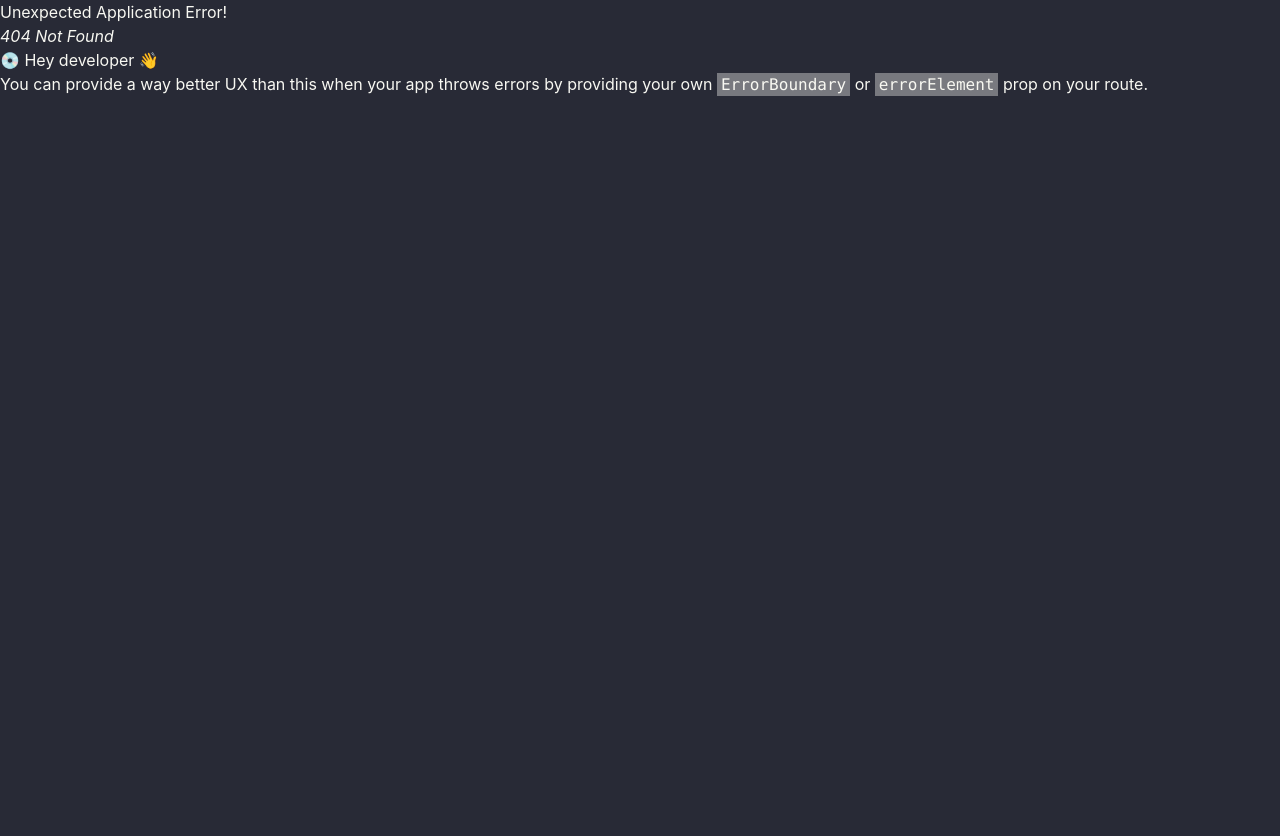
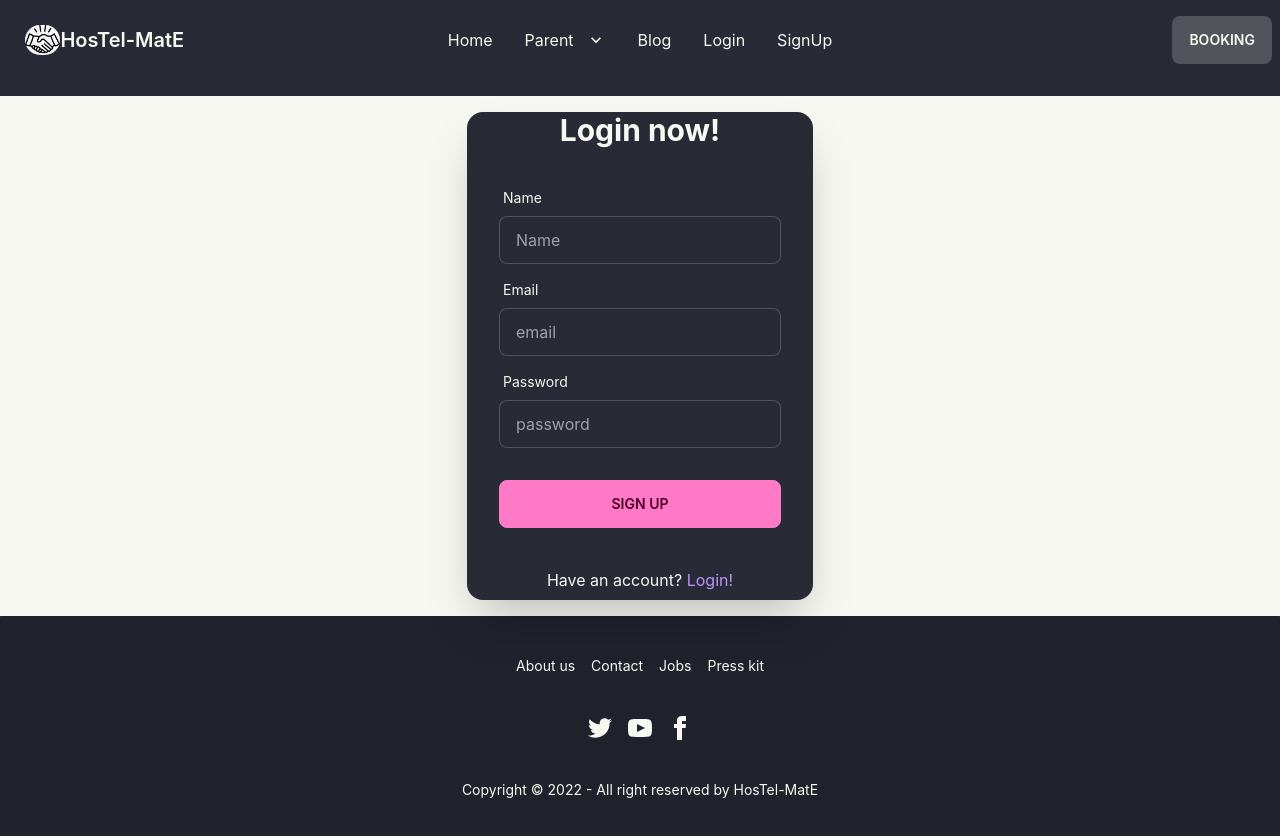
Before and after one commit to sajthewizard/Hostel-Mate, a React (Create React App) app: page /signup in a window 1280 px wide. Before the commit this address had no page. Shown: the top 836 px of the page. Before the commit the page ends 800 px from the top, so only its background shows below. Built offline with nearby package versions, Linux system fonts and the light colour scheme.

Commit message:
login sign up done

```diff
--- a/package.json
+++ b/package.json
@@ -7,6 +7,7 @@
     "@testing-library/react": "^13.4.0",
     "@testing-library/user-event": "^13.5.0",
     "daisyui": "^2.38.1",
+    "firebase": "^9.13.0",
     "react": "^18.2.0",
     "react-dom": "^18.2.0",
     "react-router-dom": "^6.4.3",
--- a/src/App.js
+++ b/src/App.js
@@ -6,7 +6,7 @@
 function App() {
 
   return (
-    <div data-theme="dracula" className='max-w-screen-xl mx-auto'>
+    <div className='max-w-screen-xl mx-auto'>
       <RouterProvider router={router}></RouterProvider>
 
     </div>
--- /dev/null
+++ b/src/Pages/Login/Login.js
@@ -0,0 +1,48 @@
+import React from 'react';
+import { Link } from 'react-router-dom';
+
+const Login = () => {
+    const handleLogin = event => {
+        event.preventDefault();
+
+    }
+
+    return (
+        <div className="hero  bg-base-content">
+            <div className="hero-content ">
+
+
+                <div className="card flex-shrink-0 w-full max-w-sm shadow-2xl bg-base-100">
+                    <div className="text-center ">
+                        <h1 className="text-3xl font-bold">Login now!</h1>
+
+                    </div>
+                    <form onSubmit={handleLogin} className="card-body">
+                        <div className="form-control">
+                            <label className="label">
+                                <span className="label-text">Email</span>
+                            </label>
+                            <input name="email" type="text" placeholder="email" className="input input-bordered" required />
+                        </div>
+                        <div className="form-control">
+                            <label className="label">
+                                <span className="label-text">Password</span>
+                            </label>
+                            <input name="password" type="text" placeholder="password" className="input input-bordered" required />
+
+                        </div>
+                        <div className="form-control mt-6">
+                            <input className="btn btn-primary" type="submit" value="Login" />
+
+                        </div>
+                    </form>
+                    <label className="label">
+                        <p className='mx-auto'>Don't have an account? <Link to="/signup" className='text-secondary'>Sign Up!</Link></p>
+                    </label>
+                </div>
+            </div>
+        </div>
+    );
+};
+
+export default Login;
--- a/src/Pages/Shared/header/Header.js
+++ b/src/Pages/Shared/header/Header.js
@@ -43,6 +43,8 @@
                             </ul>
                         </li>
                         <li><a href="/">Blog</a></li>
+                        <li><a href="/login">Login</a></li>
+                        <li><a href="/signup">SignUp</a></li>
                     </ul>
                 </div>
                 <div className="navbar-end">
--- /dev/null
+++ b/src/Pages/Signup/Signup.js
@@ -0,0 +1,54 @@
+import React from 'react';
+import { Link } from 'react-router-dom';
+const Signup = () => {
+    const handleSignup = event => {
+        event.preventDefault();
+
+    }
+
+    return (
+        <div className="hero  bg-base-content">
+            <div className="hero-content ">
+
+
+                <div className="card flex-shrink-0 w-full max-w-sm shadow-2xl bg-base-100">
+                    <div className="text-center ">
+                        <h1 className="text-3xl font-bold">Login now!</h1>
+
+                    </div>
+                    <form onSubmit={handleSignup} className="card-body">
+                        <div className="form-control">
+                            <label className="label">
+                                <span className="label-text">Name</span>
+                            </label>
+                            <input name="name" type="text" placeholder="Name" className="input input-bordered" />
+                        </div>
+                        <div className="form-control">
+                            <label className="label">
+                                <span className="label-text">Email</span>
+                            </label>
+                            <input name="email" type="text" placeholder="email" className="input input-bordered" required />
+                        </div>
+                        <div className="form-control">
+                            <label className="label">
+                                <span className="label-text">Password</span>
+                            </label>
+                            <input name="password" type="text" placeholder="password" className="input input-bordered" required />
+
+                        </div>
+                        <div className="form-control mt-6">
+                            <input className="btn btn-primary" type="submit" value="Sign Up" />
+
+                        </div>
+                    </form>
+                    <label className="label">
+                        <p className='mx-auto'>Have an account? <Link to="/login" className='text-secondary'>Login!</Link></p>
+                    </label>
+                </div>
+            </div>
+        </div>
+    );
+};
+
+
+export default Signup;
--- /dev/null
+++ b/src/firebase/firebase.config.js
@@ -0,0 +1,23 @@
+// Import the functions you need from the SDKs you need
+import { initializeApp } from "firebase/app";
+import { getAnalytics } from "firebase/analytics";
+// TODO: Add SDKs for Firebase products that you want to use
+// https://firebase.google.com/docs/web/setup#available-libraries
+
+// Your web app's Firebase configuration
+// For Firebase JS SDK v7.20.0 and later, measurementId is optional
+const firebaseConfig = {
+    apiKey: process.env.REACT_APP_apiKey,
+    authDomain: process.env.REACT_APP_authDomain,
+    projectId: process.env.REACT_APP_projectId,
+    storageBucket: process.env.REACT_APP_storageBucket,
+
+    messagingSenderId: process.env.REACT_APP_messagingSenderId,
+    appId: process.env.REACT_APP_appId,
+    measurementId: process.env.REACT_APP_measurementId
+
+};
+
+// Initialize Firebase
+export const app = initializeApp(firebaseConfig);
+const analytics = getAnalytics(app);
```
Also changed, not shown: src/Pages/Routes/Routes.js (+10 -0 lines), 1 other file (tests, documents, lock files or other folders).
